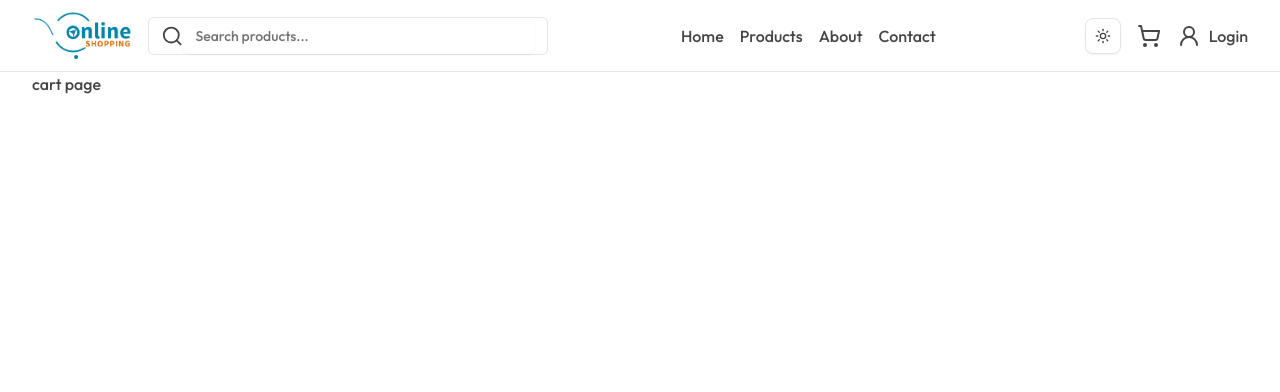
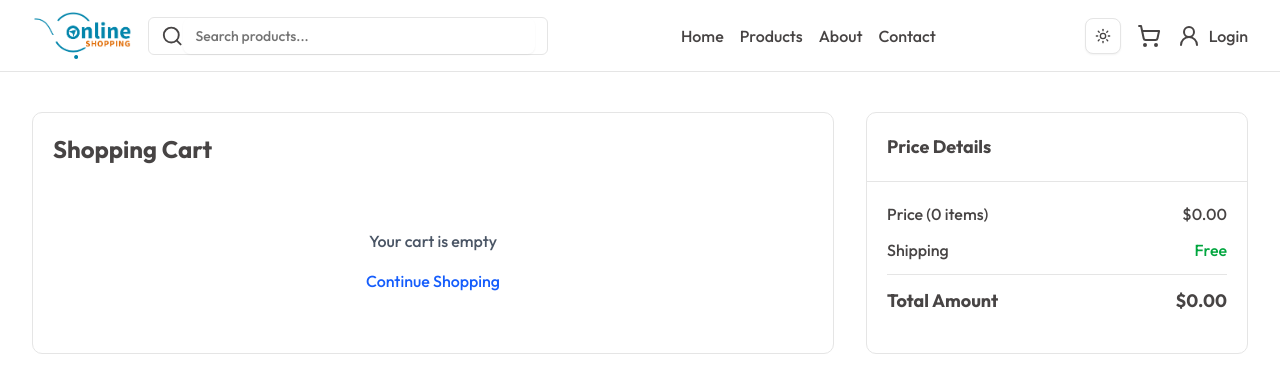
Before and after one commit to dipusth/storefront, a Next.js app: page /cart in a window 1280 px wide. Shown: the top 392 px of the page. Built offline with nearby package versions, Linux system fonts and the light colour scheme.

Commit message:
updated cart page

```diff
--- a/app/(pages)/cart/page.tsx
+++ b/app/(pages)/cart/page.tsx
@@ -1,7 +1,83 @@
+"use client";
+import { useCart } from "@/context/CartContext";
+import Link from "next/link";
 import React from "react";
+import CartWrapper from "./Style";
+import ProductDetail from "@/components/ProductDetail";
+import { ProductType } from "@/types/PostType";
 
 const Cart = () => {
-  return <div className="container">cart page</div>;
+  const { cart } = useCart();
+
+  // Calculate prices dynamically
+  const subtotal = cart.reduce((total, item) => total + (item.price || 0), 0);
+  const totalItems = cart.length;
+  const total = subtotal;
+
+  return (
+    <div className="container">
+      <div className="flex gap-8 my-10">
+        {/* Cart Items */}
+        <div className="p-5 border rounded-lg flex-2">
+          <h2 className="text-2xl font-bold mb-6">Shopping Cart</h2>
+
+          {cart.length === 0 ? (
+            <div className="text-center py-10">
+              <p className="text-gray-600 mb-4">Your cart is empty</p>
+              <Link
+                href="/products"
+                className="text-blue-600 hover:text-blue-800 font-medium"
+              >
+                Continue Shopping
+              </Link>
+            </div>
+          ) : (
+            <div className="space-y-4">
+              {cart.map((item, index) => (
+                <CartWrapper
+                  className="p-5 border-b"
+                  key={`${item.id}-${index}`}
+                >
+                  <ProductDetail product={item} cardHeight="h-50" />
+                </CartWrapper>
+              ))}
+            </div>
+          )}
+        </div>
+
+        {/* Order Summary */}
+        <div className="flex-1 border rounded-lg max-h-[300px] sticky top-4">
+          <h3 className="border-b p-5 font-semibold text-lg">Price Details</h3>
+          <div className="p-5">
+            <div className="flex justify-between mb-3">
+              <span>
+                Price ({totalItems} {totalItems === 1 ? "item" : "items"})
+              </span>
+              <span>${subtotal.toFixed(2)}</span>
+            </div>
+
+            <div className="flex justify-between mb-3">
+              <span>Shipping</span>
+              <span className="text-green-600">Free</span>
+            </div>
+
+            <div className="border-t pt-3 mt-3">
+              <div className="flex justify-between font-semibold text-lg">
+                <span>Total Amount</span>
+                <span>${total.toFixed(2)}</span>
+              </div>
+            </div>
+
+            {cart.length > 0 && (
+              <button className="w-full bg-blue-600 text-white py-3 rounded-lg mt-4 hover:bg-blue-700 transition-colors">
+                Proceed to Checkout
+              </button>
+            )}
+          </div>
+        </div>
+      </div>
+    </div>
+  );
 };
 
 export default Cart;
```
